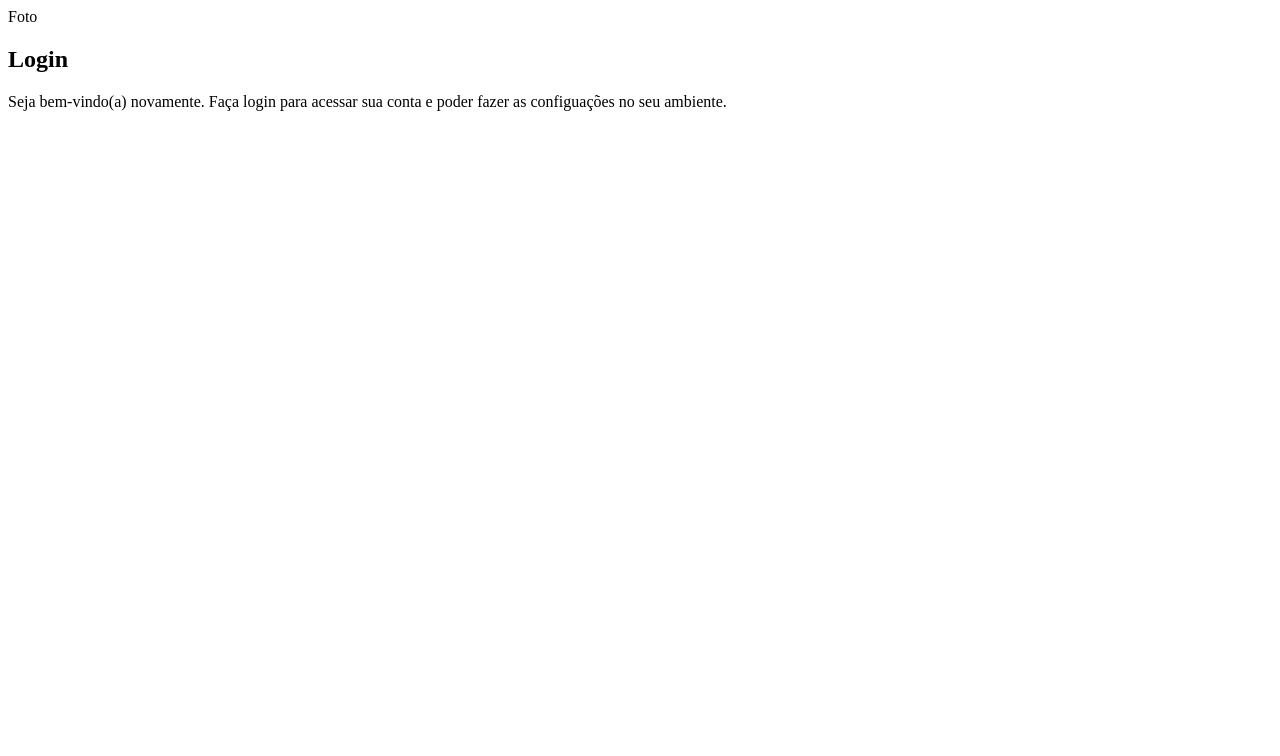
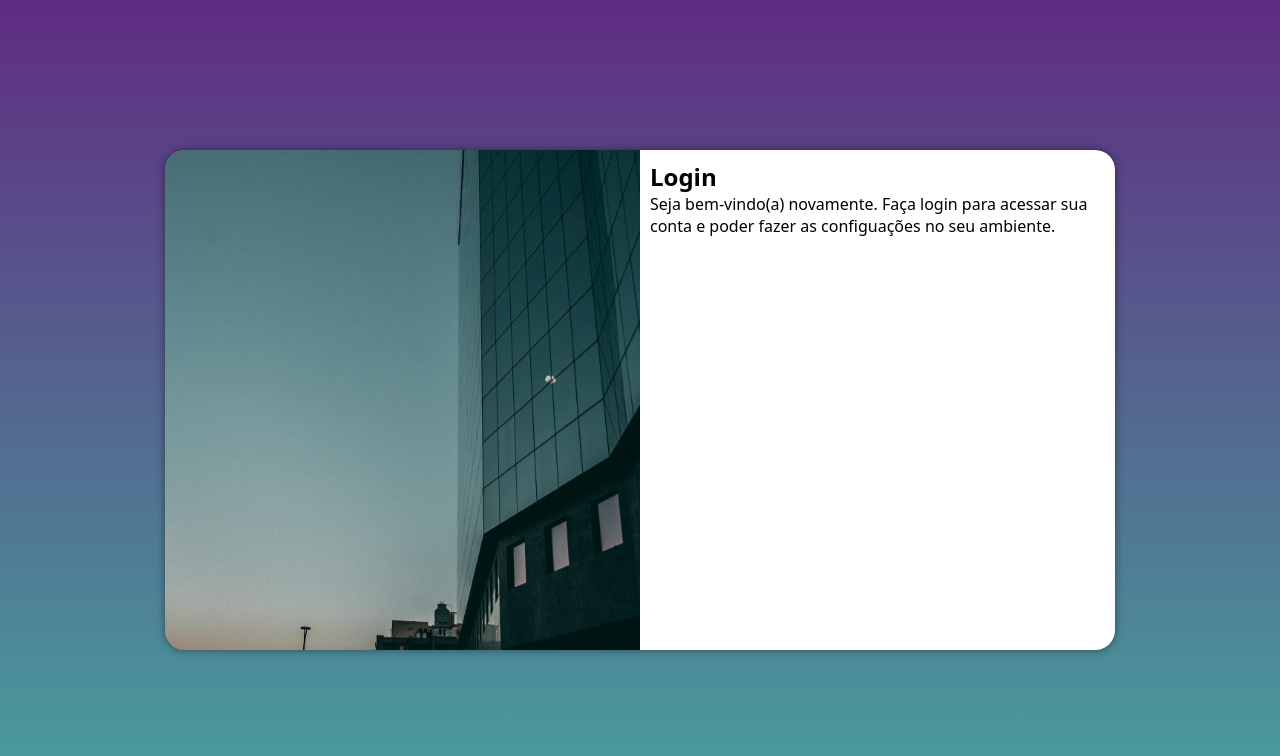
Before and after one commit to Adaianeferreira/projeto-login, a plain HTML site: page index.html in a window 1280 px wide. Drawn offline with Linux system fonts and the light colour scheme.

Commit message:
media-query para outras telas

```diff
--- /dev/null
+++ b/estilos/media-query.css
@@ -0,0 +1,51 @@
+@charset "UTF-8";
+
+/* Typical Device Breakpoints
+------------------------------
+Pequena telas : at´600px
+Celular: de 600px até 768px
+Tablet: de 768px até 992px
+Desktop: de 992px até 1200px
+Grandes telas: acima de 1200px
+*/
+
+@media screen and (min-width: 768px) and (max-width: 992px) {
+    body {
+        background-image: linear-gradient(to top, #49a09d, #5f2c82);
+    }
+
+    section#login {
+        width: 80vw;
+    }
+    section#login > div#imagem {
+        float: left;
+        width: 30%;
+        height: 100%;
+    }
+    section#login > div#formulario {
+        float: right;
+        width: 70%;
+    }
+}
+
+@media screen and (min-width: 992px) {
+ body {
+        background-image: linear-gradient(to top, #49a09d, #5f2c82);
+    }
+
+    section#login {
+        width: 950px;
+    }
+
+    section#login > div#imagem {
+        float: left;
+        width: 50%;
+        height: 100%;
+    }
+
+    section#login > div#formulario {
+        float: right;
+        width: 50%;
+    }
+
+}
--- a/estilos/style.css
+++ b/estilos/style.css
@@ -5,3 +5,53 @@
     Verde: #49a09d
     Lilas: #5f2c82
 */
+
+* {
+    font-family: system-ui, -apple-system, BlinkMacSystemFont, 'Segoe UI', Roboto, Oxygen, Ubuntu, Cantarell, 'Open Sans', 'Helvetica Neue', sans-serif;
+    padding: 0px;
+    margin: 0px;
+    box-sizing: border-box;
+}
+
+body, html {
+    background-color: #5f2c82;
+    height: 100vh;
+    width: 100vw;
+}
+
+main {
+    height: 100vh;
+    width: 100vw;
+}
+
+section#login {
+    position: absolute;
+    top: 50%;
+    left: 50%;
+    transform: translate(-50%, -50%);
+    overflow: hidden;
+
+    background-color: white;
+    width: 250px;
+    height: 500px;
+    border-radius: 20px;
+    box-shadow: 0px 0px 10px rgba(0, 0, 0, 0.450);
+
+    transition: width 1s, height .3s;
+    transition-timing-function: ease;
+
+}
+
+section#login > div#imagem {
+    display: block;
+    background: #5f2c82 url(../imagens/pexels-gucardoso-5667332\ \(1\).jpg);
+    background-size: cover;
+    background-position: left bottom;
+    height: 200px;
+
+}
+
+section#login > div#formulario {
+    display: block;
+    padding: 10px;
+}
--- a/index.html
+++ b/index.html
@@ -5,12 +5,13 @@
     <meta name="viewport" content="width=device-width, initial-scale=1.0">
     <title>Login</title>
     <link rel="stylesheet" href="estilos/style.css">
+    <link rel="stylesheet" href="estilos/media-query.css">
 </head>
 <body>
     <main>
         <section id="login">
             <div id="imagem">
-                Foto
+                <!--Aqui vai a imagem na css-->
             </div>
             <div id="formulario">
                 <h1>Login</h1>
```
